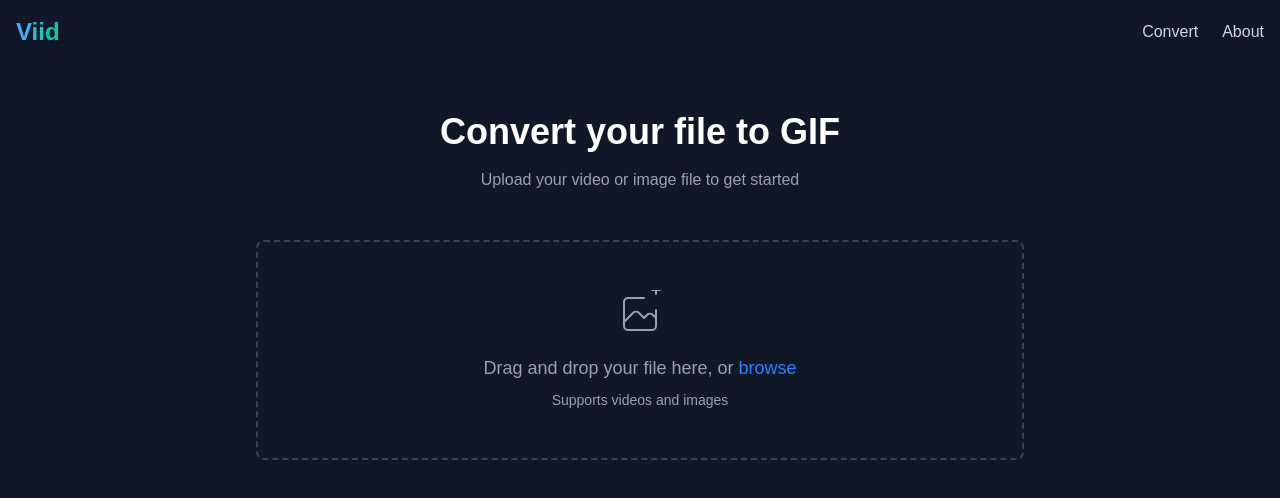
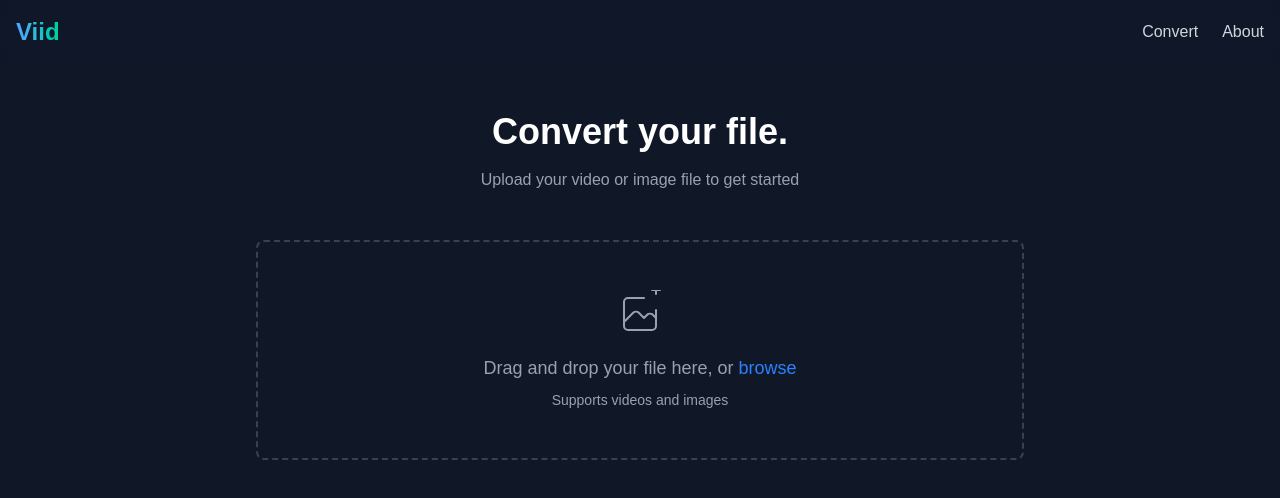
Before and after one commit to fats-cmd/vidmage-converter, a Next.js app: page /convert in a window 1280 px wide. Shown: the top 498 px of the page. Built offline with nearby package versions, Linux system fonts and the light colour scheme.

Commit message:
made sentence changes to the test.tsx page

```diff
--- a/src/app/convert/page.tsx
+++ b/src/app/convert/page.tsx
@@ -13,7 +13,7 @@ export default function ConvertPage() {
         <div className="max-w-7xl mx-auto px-4 py-8">
           <div className="text-center mb-12">
             <h1 className="text-4xl font-bold text-white mb-4">
-              Convert your file to GIF
+              Convert your file.
             </h1>
             <p className="text-gray-400">
               Upload your video or image file to get started
--- a/src/components/test.tsx
+++ b/src/components/test.tsx
@@ -1,6 +1,6 @@
 "use client";
 
-import React, { useRef, useState, useEffect } from "react"
+import React, { useRef, useState, useEffect } from "react";
 import Image from "next/image";
 import { useFfmpeg } from "@/hooks/useFfmpeg";
 import GifConverter from "./converters/GifConverter";
```
